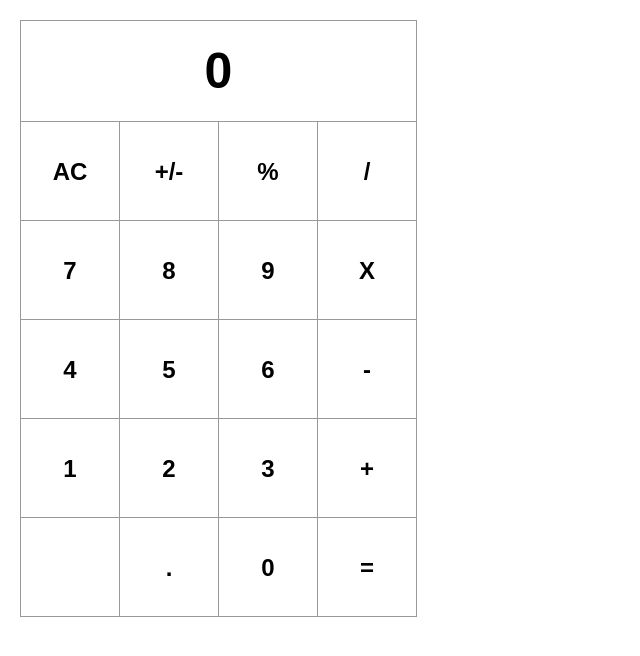
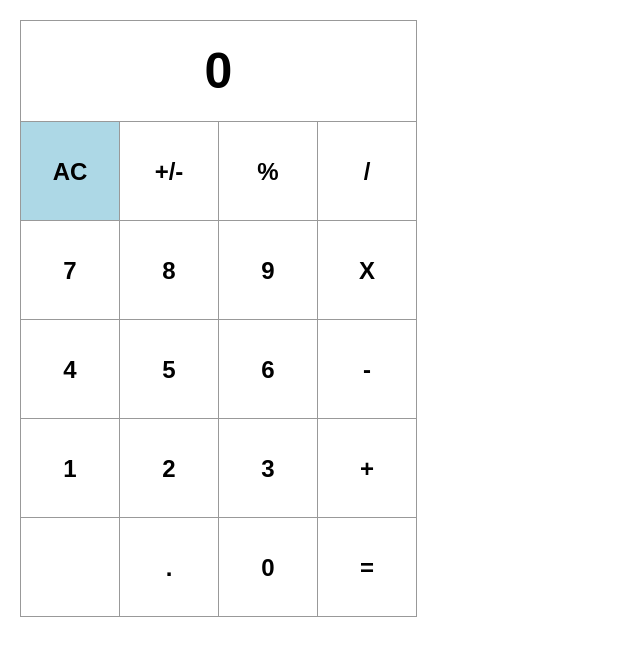
Before and after one commit to Wusinho/React-Calculator, a React app: page / in a window 1280 px wide. In both pictures the pointer is over the button "AC". Shown: the top 656 px of the page, without its empty margins (0-640 px from the left). Built offline with nearby package versions, Linux system fonts and the light colour scheme.

Commit message:
Added hover effect

```diff
--- a/src/assets/styles/App.scss
+++ b/src/assets/styles/App.scss
@@ -44,9 +44,9 @@ ul {
   width: 100px;
 }
 
-// .square:focus {
-//   outline: none;
-// }
+.square:hover {
+  background-color: lightblue;
+}
 
 // .kbd-navigation .square:focus {
 //   background: #ddd;
```
